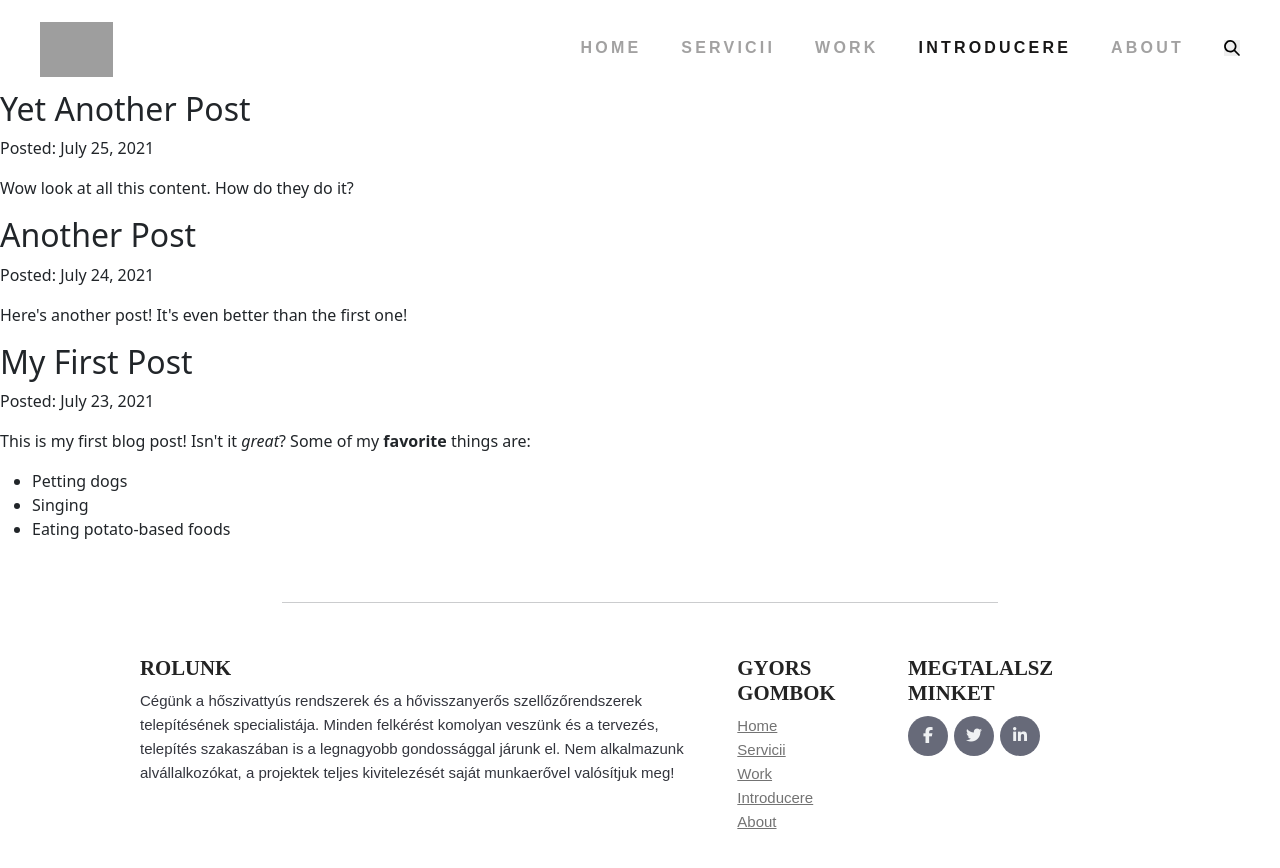
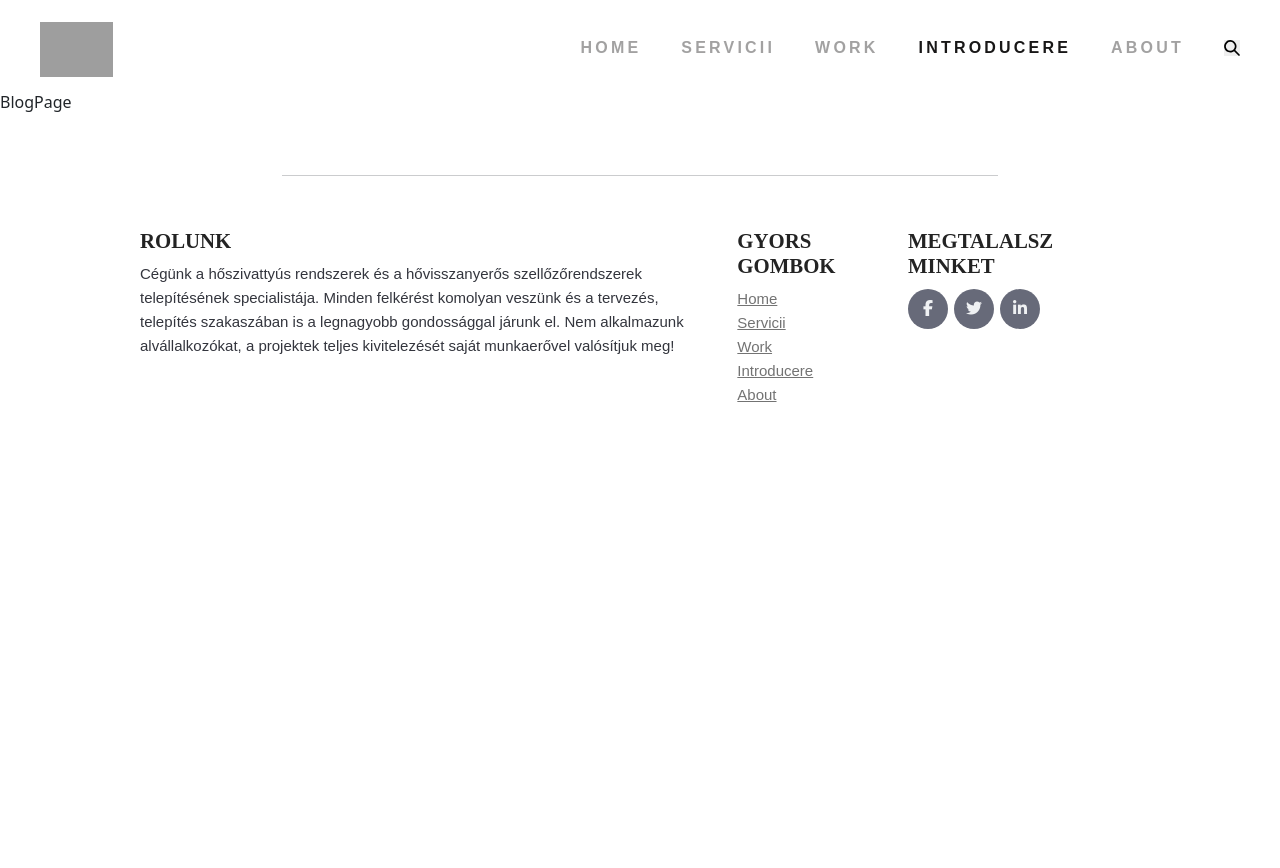
Before and after one commit to Damniel009/gatsby, a Gatsby site: page /introducere in a window 1280 px wide. After the commit the page ends 800 px from the top, so only its background shows below. Built offline with nearby package versions, Linux system fonts and the light colour scheme; Gatsby itself is replaced by a stand-in of ours; grey boxes are pictures that could not be loaded.

Commit message:
Upgraded to gatsby4

```diff
--- a/blog/first.mdx
+++ /dev/null
@@ -1,9 +0,0 @@
----
-title: "My First Post"
-date: "2021-07-23"
----
-This is my first blog post! Isn't it *great*?
-Some of my **favorite** things are:
-* Petting dogs
-* Singing
-* Eating potato-based foods
--- a/blog/second.mdx
+++ /dev/null
@@ -1,6 +0,0 @@
----
-title: "Another Post"
-date: "2021-07-24"
----
-
-Here's another post! It's even better than the first one!
--- a/blog/third.mdx
+++ /dev/null
@@ -1,6 +0,0 @@
----
-title: "Yet Another Post"
-date: "2021-07-25"
----
-
-Wow look at all this content. How do they do it?
--- a/gatsby-config.js
+++ b/gatsby-config.js
@@ -1,18 +1,20 @@
 module.exports = {
   siteMetadata: {
-    title: "My First Gatsby Site",
+    siteUrl: "https://www.yourdomain.tld",
+    title: "My Gatsby Site",
   },
   plugins: [
     '@chakra-ui/gatsby-plugin',
+    `gatsby-plugin-fontawesome-css`,
+    "gatsby-plugin-gatsby-cloud",
     "gatsby-plugin-sass",
-    "gatsby-plugin-gatsby-cloud",
-    "gatsby-plugin-image",
     {
       resolve: "gatsby-plugin-google-analytics",
       options: {
-        trackingId: "231412",
+        trackingId: "12312322",
       },
     },
+    "gatsby-plugin-image",
     "gatsby-plugin-react-helmet",
     "gatsby-plugin-sitemap",
     {
@@ -21,14 +23,24 @@ module.exports = {
         icon: "src/images/icon.png",
       },
     },
+    "gatsby-plugin-mdx",
     "gatsby-plugin-sharp",
     "gatsby-transformer-sharp",
     {
       resolve: "gatsby-source-filesystem",
       options: {
-        name: `blog`,
-        path: `${__dirname}/blog`,
+        name: "images",
+        path: "./src/images/",
       },
+      __key: "images",
+    },
+    {
+      resolve: "gatsby-source-filesystem",
+      options: {
+        name: "pages",
+        path: "./src/pages/",
+      },
+      __key: "pages",
     },
     {
       resolve: `gatsby-plugin-typescript`,
@@ -38,8 +50,5 @@ module.exports = {
         allExtensions: true, // defaults to false
       },
     },
-    "gatsby-plugin-image",
-    "gatsby-plugin-sharp",
-    "gatsby-plugin-mdx",
   ],
 };
--- a/src/components/layout/footer.tsx
+++ b/src/components/layout/footer.tsx
@@ -1,5 +1,6 @@
 import * as React from "react";
 import { Link } from "gatsby";
+import { SearchIcon } from "@chakra-ui/icons";
 
 import "./footer.scss";
 
--- a/src/pages/introducere.tsx
+++ b/src/pages/introducere.tsx
@@ -1,35 +1,14 @@
-import * as React from "react";
+import React from "react";
 import Layout from "../components/layout/layout";
-import { graphql } from "gatsby";
-import { MDXRenderer } from "gatsby-plugin-mdx";
 
-const BlogPage = ({ data }) => {
+const BlogPage = () => {
   return (
     <Layout pageTitle="My Blog Posts">
-      {data.allMdx.nodes.map((node) => (
-        <article key={node.id}>
-          <h2>{node.frontmatter.title}</h2>
-          <p>Posted: {node.frontmatter.date}</p>
-          <MDXRenderer>{node.body}</MDXRenderer>
-        </article>
-      ))}
+      <p>
+      BlogPage
+      </p>
     </Layout>
   );
 };
 
-export const query = graphql`
-  query {
-    allMdx(sort: { fields: frontmatter___date, order: DESC }) {
-      nodes {
-        frontmatter {
-          date(formatString: "MMMM D, YYYY")
-          title
-        }
-        id
-        body
-      }
-    }
-  }
-`;
-
 export default BlogPage;
```
Also changed, not shown: package.json (+15 -14 lines), src/pages/404.js (+9 -9 lines), 1 other file.
